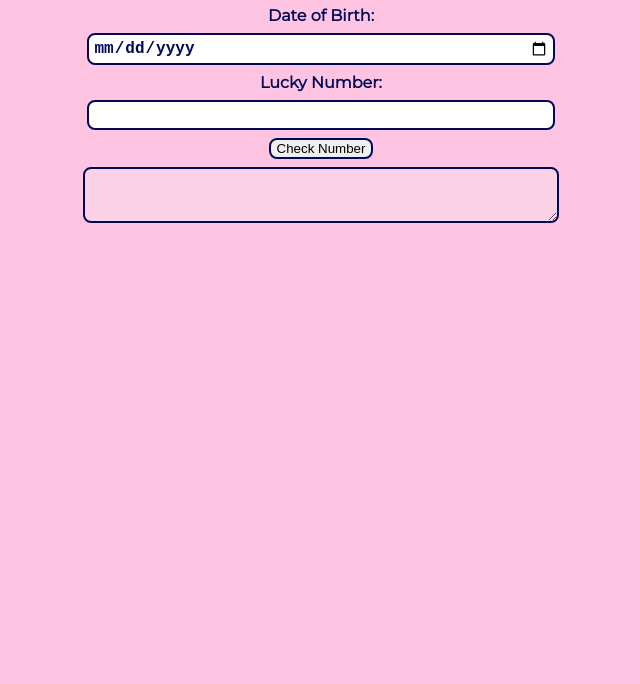
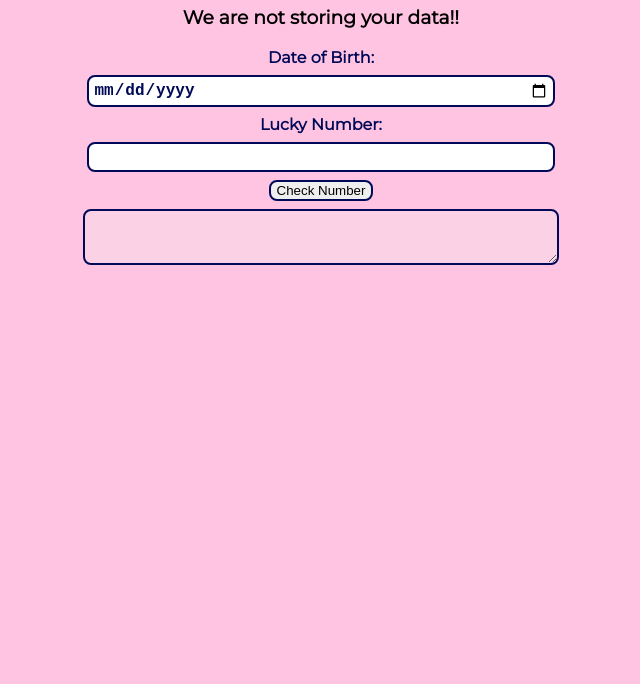
Before and after one commit to akashvinchankar/is-your-birthday-lucky-app, a plain HTML site: page index.html in a window 1280 px wide. Shown: the part 116-800 px from the top of the page, without its empty margins (319-959 px from the left). Drawn offline with Linux system fonts and the light colour scheme.

Commit message:
alert message

```diff
--- a/index.html
+++ b/index.html
@@ -10,6 +10,7 @@
 <body>
     <div class="container">
         <h1>Is your birthday lucky?</h1>
+        <h3>We are not storing your data!!</h3>
         <label for="date-of-birth">Date of Birth:</label>
         <input type="date" id="date-of-birth">
         <label for="lucky-number">Lucky Number: </label>
```
